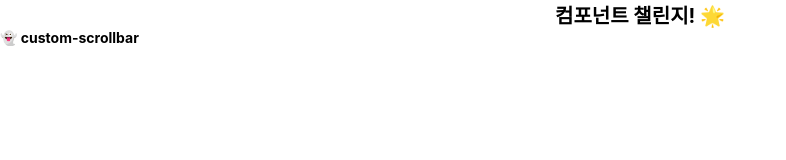
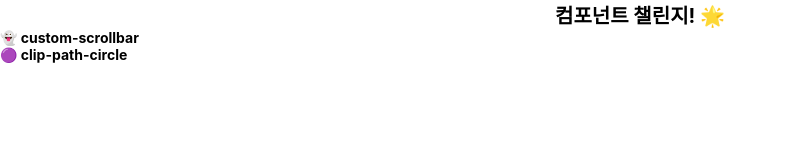
Before and after one commit to FEhyoeun/componentChallenge, a plain HTML site: page index.html in a window 1280 px wide. Shown: the whole page, without its empty margins (0-786 px from the left). Drawn offline with Linux system fonts and the light colour scheme.

Commit message:
feat: clip-path-circle index 페이지에 추가

```diff
--- a/index.html
+++ b/index.html
@@ -12,6 +12,7 @@
     <div class="body">
         <ul class="lists">
             <li class="list"><a href="./custom-scrollbar/index.html">👻 custom-scrollbar</a></li>
+            <li class="list"><a href="./clip-path-circle/index.html">🟣 clip-path-circle</a></li>
         </ul>
 
     </div>
```
